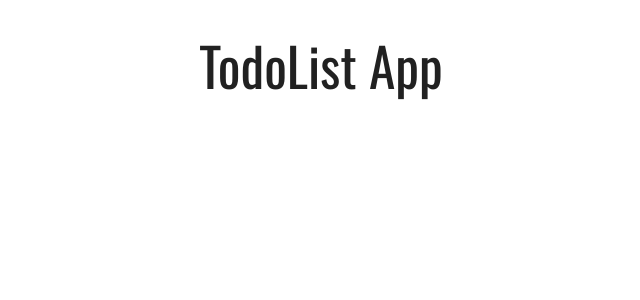
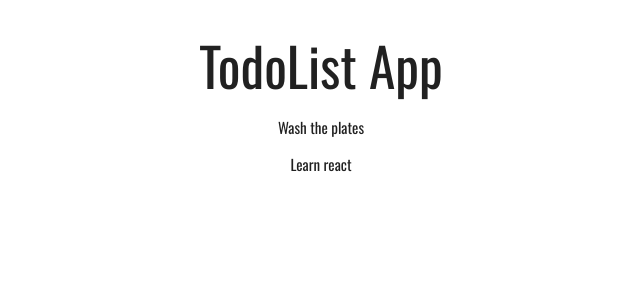
Before and after one commit to adewale2018/todolist-app, a React (Create React App) app: page / in a window 1280 px wide. Shown: the top 300 px of the page, without its empty margins (319-959 px from the left). Built offline with nearby package versions, Linux system fonts and the light colour scheme.

Commit message:
Add the todolist component

```diff
--- a/src/components/App.js
+++ b/src/components/App.js
@@ -1,10 +1,12 @@
 import React from "react";
+import TodoList from './TodoList';
 import "../App.css";
 
 function App() {
   return (
     <div className='App'>
       <h2>TodoList App</h2>
+      <TodoList />
     </div>
   );
 }
--- /dev/null
+++ b/src/components/TodoList.js
@@ -0,0 +1,26 @@
+import React, { Component } from "react";
+import Todo from "./Todo";
+
+class TodoList extends Component {
+  constructor(props) {
+    super(props);
+
+    this.state = {
+      todos: [
+        { id: 1, task: "Wash the plates", done: false },
+        { id: 2, task: "Learn react", done: false }
+      ]
+    };
+  }
+  render() {
+    return (
+      <div>
+        {this.state.todos.map(todo => (
+          <Todo key={todo.id} id={todo.id} task={todo.task} done={todo.done} />
+        ))}
+      </div>
+    );
+  }
+}
+
+export default TodoList;
```
